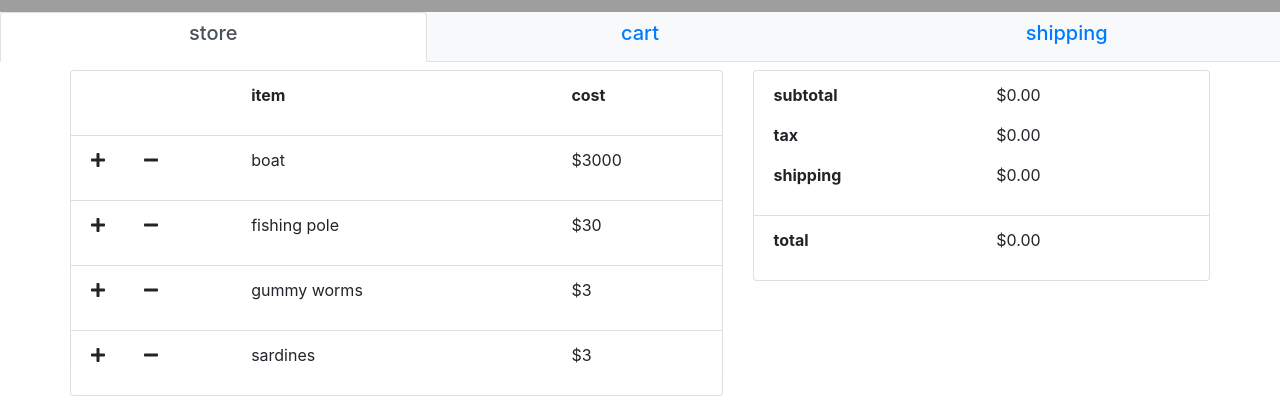
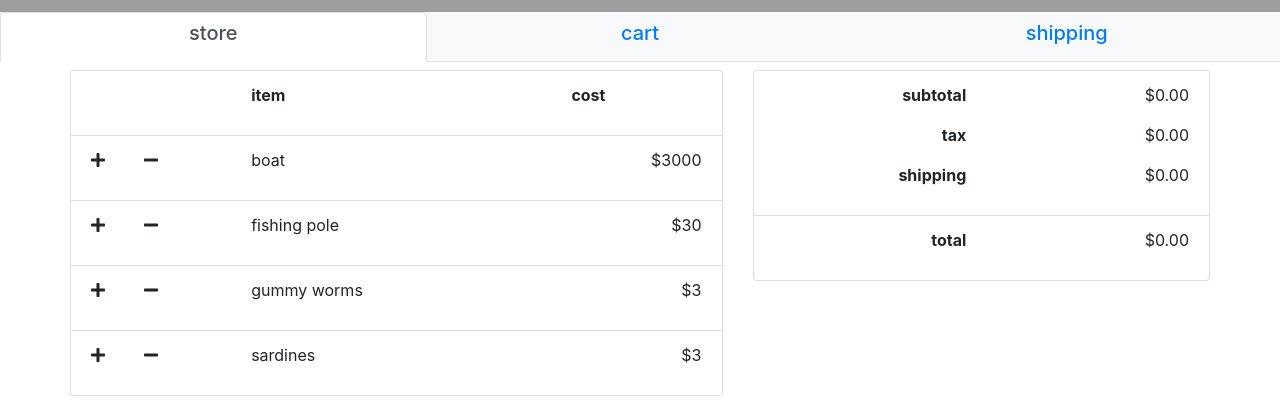
Before and after one commit to rlmead/fishing-hooks, a React (Create React App) app: page / in a window 1280 px wide. Shown: the part 138-540 px from the top of the page. Built offline with nearby package versions, Linux system fonts and the light colour scheme; grey boxes are pictures that could not be loaded.

Commit message:
rework cart view to render with the store component

```diff
--- a/src/App.js
+++ b/src/App.js
@@ -1,9 +1,8 @@
 import { useState } from 'react';
 import Total from './Total.js'
 import Store from './Store.js';
-import Cart from './Cart.js';
 import Shipping from './Shipping.js'
-import { Jumbotron, Nav, NavItem, NavLink, Container, Row, Col, ListGroup, ListGroupItem } from 'reactstrap';
+import { Jumbotron, Nav, NavItem, NavLink, Container, Row, Col } from 'reactstrap';
 
 function App() {
   // stateful object to keep track of what's in user's cart
@@ -83,8 +82,9 @@ function App() {
     switch (view) {
       case 'cart':
         return (
-          <Cart
+          <Store
             data={cart}
+            updateCart={updateCart}
           />
         )
       case 'shipping':
--- a/src/Store.js
+++ b/src/Store.js
@@ -1,5 +1,4 @@
-import { data } from 'jquery';
-import { ListGroup, ListGroupItem, Row, Col, Button, Form, FormGroup, Label, Input, FormText } from 'reactstrap';
+import { ListGroup, ListGroupItem, Row, Col } from 'reactstrap';
 import { FontAwesomeIcon } from '@fortawesome/react-fontawesome';
 import { faPlus } from '@fortawesome/free-solid-svg-icons';
 import { faMinus } from '@fortawesome/free-solid-svg-icons';
@@ -32,10 +31,17 @@ function Store(props) {
                     <FontAwesomeIcon icon={faMinus} onClick={() => props.updateCart(item.name, -1)}/>
                   </Col>
                   <Col xs='6'>
-                    <p>{item.name}</p>
+                  {/* create item string according to whether the view is store or cart, and whether the cart contains multiples of this item, and whether the item name ends in 's' */}
+                    <p>{item.count
+                        ? item.count+' '+item.name+
+                          (item.count > 1
+                            ? (item.name[item.name.length-1] === 's' ? 'es'
+                            : 's')
+                          : '')
+                        : item.name}</p>
                   </Col>
                   <Col xs='3'>
-                    <p>${item.cost}</p>
+                    <p className='text-right'>${item.cost}</p>
                   </Col>
                 </Row>
               </ListGroupItem>
--- a/src/Total.js
+++ b/src/Total.js
@@ -11,7 +11,7 @@ function Total(props) {
   let total = subtotal+tax+shipping;
   // render
   return (
-    <ListGroup>
+    <ListGroup className='text-right'>
       <ListGroupItem>
         <Row>
           <Col xs='6'>
```
